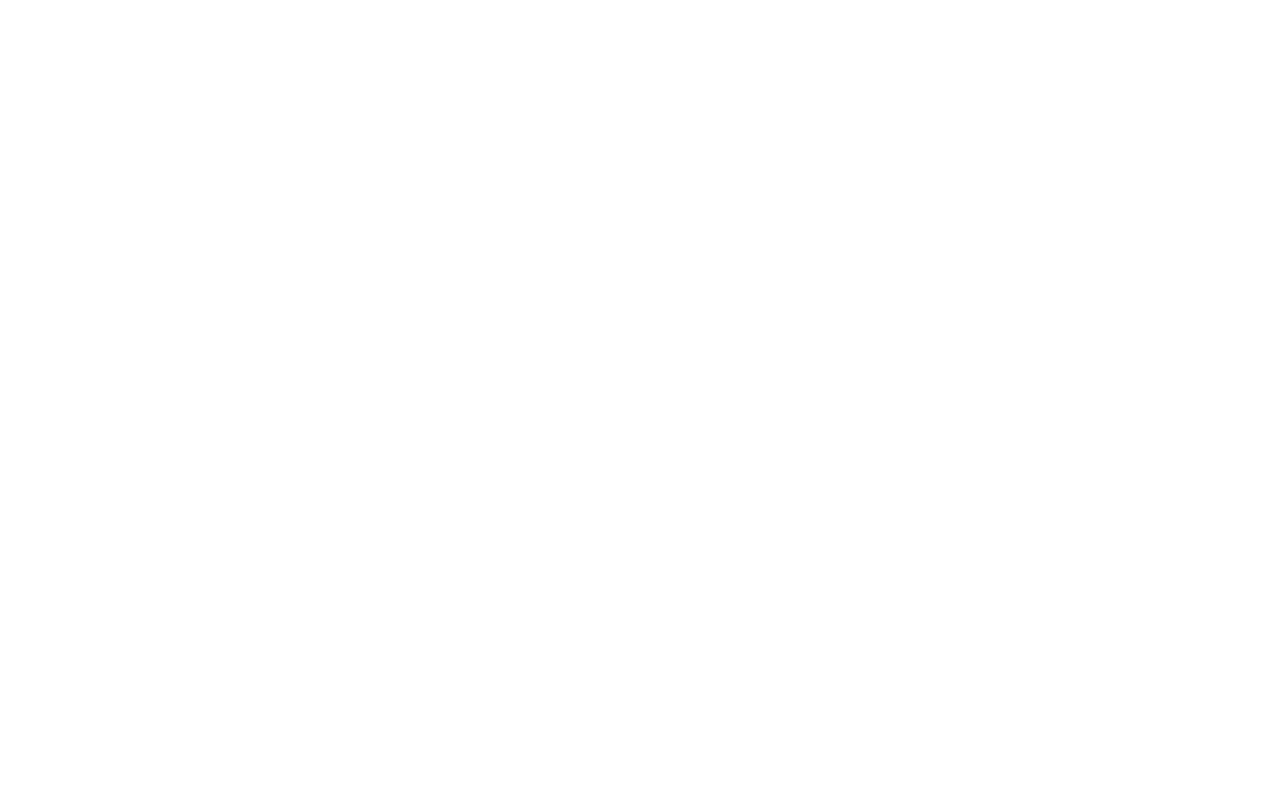
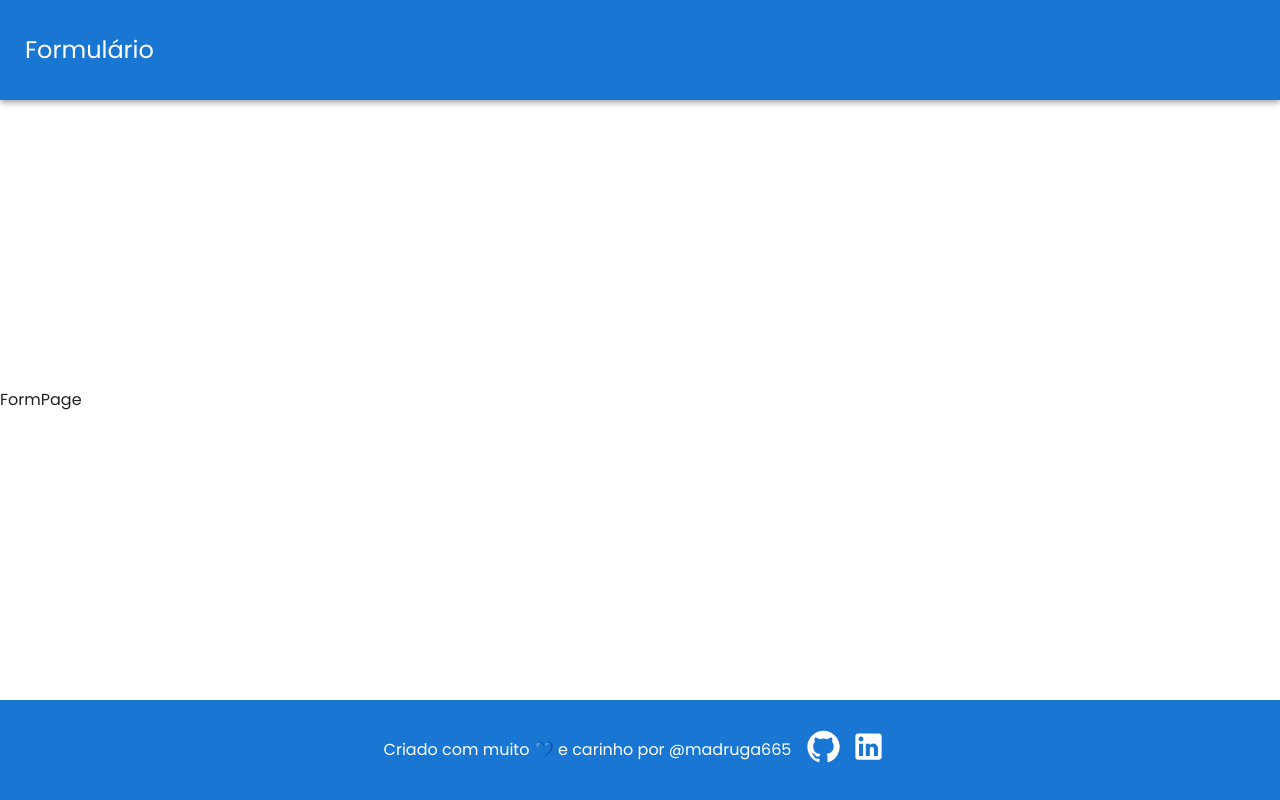
Before and after one commit to madruga665/estudos-material-ui, a React (Create React App) app: page /form in a window 1280 px wide. Before the commit this address had no page. Built offline with nearby package versions, Linux system fonts and the light colour scheme.

Commit message:
feat: add Pagina do formulario

```diff
--- /dev/null
+++ b/src/pages/FormPage/index.tsx
@@ -0,0 +1,15 @@
+import Footer from "../../Footer";
+import Header from "../../Header";
+import { FormPageContainer } from "./styles";
+
+const FormPage = () => {
+  return (
+    <FormPageContainer>
+      <Header pageTitle='Formulário' />
+      <div>FormPage</div>
+      <Footer />
+    </FormPageContainer>
+  );
+};
+
+export default FormPage;
--- /dev/null
+++ b/src/pages/FormPage/styles.ts
@@ -0,0 +1,8 @@
+import { styled } from "@mui/material";
+
+export const FormPageContainer = styled('main')`
+  display: flex;
+  flex-direction: column;
+  justify-content: space-between;
+  height: 100vh;
+`
--- a/src/routes/index.tsx
+++ b/src/routes/index.tsx
@@ -1,10 +1,12 @@
 import { Route, Routes } from "react-router-dom";
+import FormPage from "../pages/FormPage";
 import HomePage from "../pages/HomePage";
 
 const MyRoutes = () => {
   return (
     <Routes>
       <Route path='/' element={<HomePage />} />
+      <Route path='/form' element={<FormPage />} />
     </Routes>
   );
 };
```
